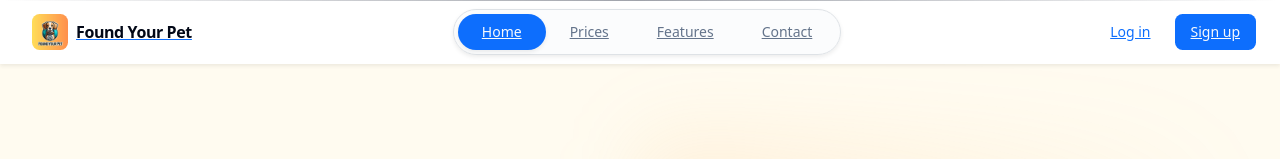
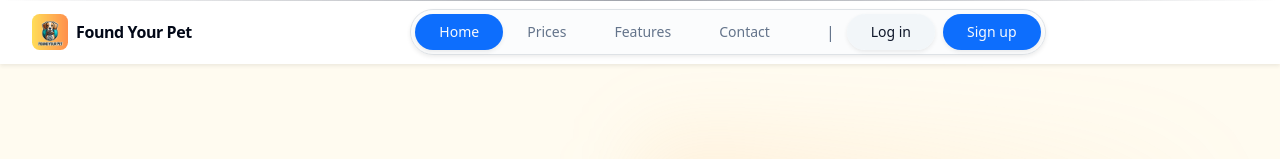
Before and after one commit to WhitelightningDev/foundyourpet, a React (Create React App) app: page / in a window 1280 px wide. Shown: the top 159 px of the page. Built offline with nearby package versions, Linux system fonts and the light colour scheme.

Commit message:
`Added login and signup buttons to navbar for non-logged in users`

```diff
--- a/src/components/Navbar.js
+++ b/src/components/Navbar.js
@@ -60,7 +60,7 @@ function NavigationBar() {
 
   const navButtonClassName = (href) =>
     cn(
-      "h-9 rounded-full px-4",
+      "h-9 rounded-full px-4 no-underline",
       isActive(href)
         ? "bg-primary text-primary-foreground shadow-sm hover:bg-primary/90"
         : "text-muted-foreground hover:text-foreground"
@@ -72,7 +72,7 @@ function NavigationBar() {
       <div className="mx-auto flex h-16 max-w-7xl items-center justify-between gap-3 px-4">
         <Link
           to="/"
-          className="flex items-center gap-2 rounded-md px-2 py-1 transition-colors hover:bg-accent focus-visible:outline-none focus-visible:ring-2 focus-visible:ring-ring focus-visible:ring-offset-2 focus-visible:ring-offset-background"
+          className="flex items-center gap-2 rounded-md px-2 py-1 no-underline transition-colors hover:bg-accent focus-visible:outline-none focus-visible:ring-2 focus-visible:ring-ring focus-visible:ring-offset-2 focus-visible:ring-offset-background"
         >
           <img
             src={logo}
@@ -104,6 +104,29 @@ function NavigationBar() {
                 </Link>
               </Button>
             ))}
+
+            {!isLoggedIn ? (
+              <>
+                <span className="ml-8 mr-3 select-none text-muted-foreground">|</span>
+                <div className="flex items-center gap-2">
+                  <Button
+                    asChild
+                    variant="ghost"
+                    size="sm"
+                    className="h-9 rounded-full bg-secondary/80 px-4 text-secondary-foreground no-underline shadow-sm hover:bg-secondary"
+                  >
+                    <Link to="/Login">Log in</Link>
+                  </Button>
+                  <Button
+                    asChild
+                    size="sm"
+                    className="h-9 rounded-full px-4 no-underline shadow-sm"
+                  >
+                    <Link to="/Signup">Sign up</Link>
+                  </Button>
+                </div>
+              </>
+            ) : null}
           </div>
         </nav>
 
@@ -111,7 +134,7 @@ function NavigationBar() {
           {isLoggedIn ? (
             <>
               <div className="mx-1 hidden h-6 w-px bg-border md:block" />
-              <Button asChild variant="secondary" size="sm" className="gap-2">
+              <Button asChild variant="secondary" size="sm" className="gap-2 no-underline">
                 <Link to={dashboardHref}>
                   <LayoutDashboard className="h-4 w-4" />
                   Dashboard
@@ -145,7 +168,11 @@ function NavigationBar() {
                     {isAdmin ? <Badge variant="secondary">Admin</Badge> : null}
                   </div>
                   <Separator className="my-1" />
-                  <Button asChild variant="ghost" className="w-full justify-start gap-2">
+                  <Button
+                    asChild
+                    variant="ghost"
+                    className="w-full justify-start gap-2 no-underline"
+                  >
                     <Link to="/profile">
                       <UserCircle className="h-5 w-5" />
                       Profile
@@ -162,16 +189,7 @@ function NavigationBar() {
                 </PopoverContent>
               </Popover>
             </>
-          ) : (
-            <>
-              <Button asChild variant="ghost" size="sm">
-                <Link to="/Login">Log in</Link>
-              </Button>
-              <Button asChild size="sm">
-                <Link to="/Signup">Sign up</Link>
-              </Button>
-            </>
-          )}
+          ) : null}
         </div>
 
         <div className="md:hidden">
@@ -202,7 +220,7 @@ function NavigationBar() {
                       asChild
                       variant="ghost"
                       className={cn(
-                        "h-10 w-full justify-start",
+                        "h-10 w-full justify-start no-underline",
                         isActive(item.href) && "bg-accent text-accent-foreground"
                       )}
                     >
@@ -219,7 +237,11 @@ function NavigationBar() {
               {isLoggedIn ? (
                 <div className="flex flex-col gap-2">
                   <SheetClose asChild>
-                    <Button asChild variant="secondary" className="justify-start gap-2">
+                    <Button
+                      asChild
+                      variant="secondary"
+                      className="justify-start gap-2 no-underline"
+                    >
                       <Link to={dashboardHref}>
                         <LayoutDashboard className="h-4 w-4" />
                         Dashboard
@@ -228,7 +250,11 @@ function NavigationBar() {
                     </Button>
                   </SheetClose>
                   <SheetClose asChild>
-                    <Button asChild variant="ghost" className="justify-start gap-2">
+                    <Button
+                      asChild
+                      variant="ghost"
+                      className="justify-start gap-2 no-underline"
+                    >
                       <Link to="/profile">
                         <UserCircle className="h-5 w-5" />
                         Profile
@@ -247,12 +273,16 @@ function NavigationBar() {
               ) : (
                 <div className="flex flex-col gap-2">
                   <SheetClose asChild>
-                    <Button asChild variant="ghost" className="justify-start">
+                    <Button
+                      asChild
+                      variant="secondary"
+                      className="justify-start gap-2 no-underline"
+                    >
                       <Link to="/Login">Log in</Link>
                     </Button>
                   </SheetClose>
                   <SheetClose asChild>
-                    <Button asChild className="justify-start">
+                    <Button asChild className="justify-start gap-2 no-underline">
                       <Link to="/Signup">Sign up</Link>
                     </Button>
                   </SheetClose>
```
